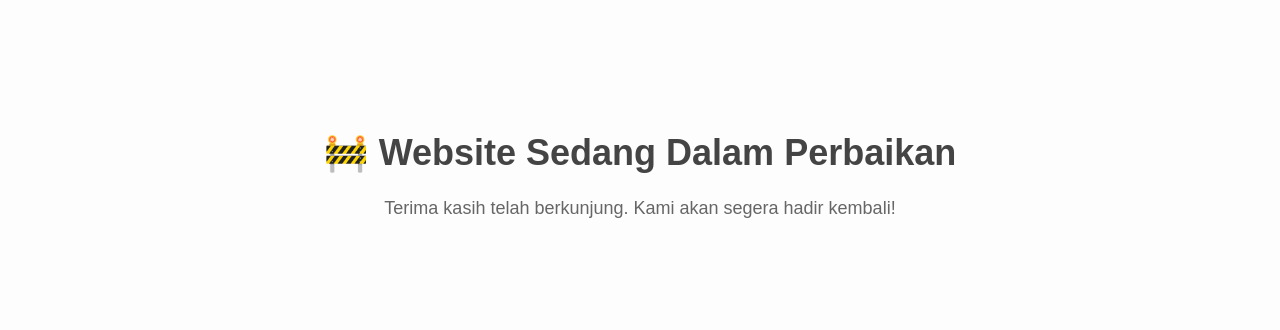
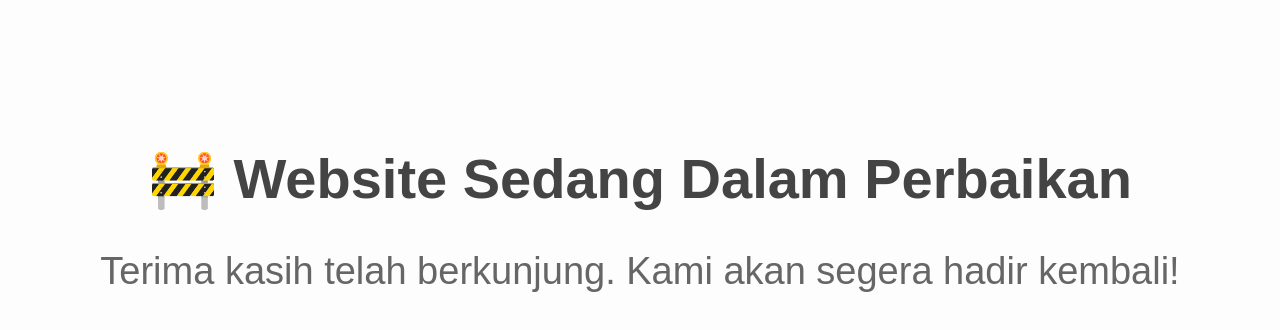
Before and after one commit to itmaserp/itmaserp.github.io, a plain HTML site: page index.html in a window 1280 px wide. Drawn offline with Linux system fonts and the light colour scheme.

Commit message:
Update index.html

```diff
--- a/index.html
+++ b/index.html
@@ -12,10 +12,10 @@
       color: #444;
     }
     h1 {
-      font-size: 36px;
+      font-size: 56px;
     }
     p {
-      font-size: 18px;
+      font-size: 38px;
       color: #666;
     }
   </style>
```
